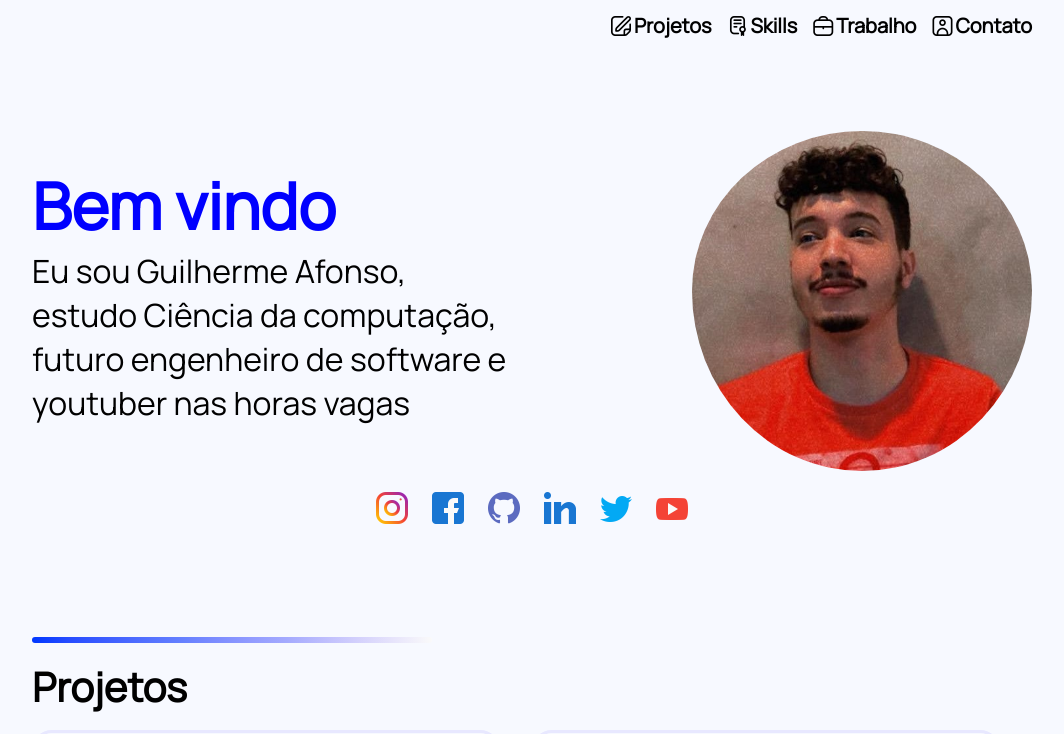
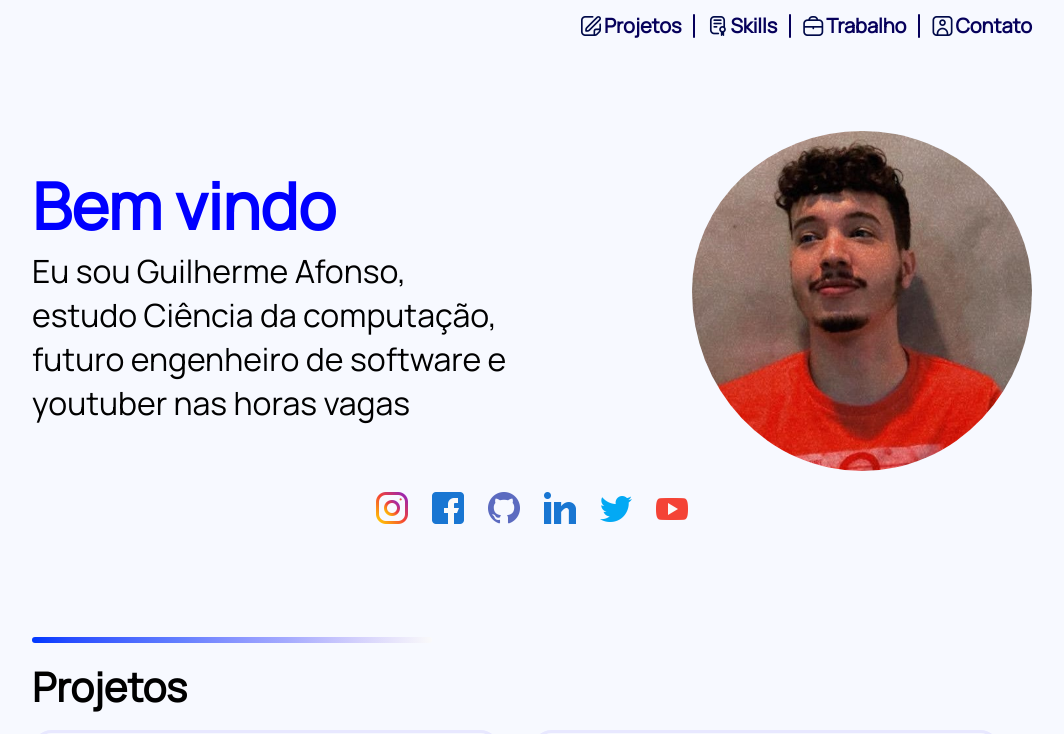
Before and after one commit to Guilhermeasper/guilhermeasper.dev.br, a React (Create React App) app: page / in a window 1280 px wide. Shown: the top 734 px of the page, without its empty margins (108-1172 px from the left). Built offline with nearby package versions, Linux system fonts and the light colour scheme.

Commit message:
add separator to header web

```diff
--- a/src/components/header/mobile/header-mobile.css
+++ b/src/components/header/mobile/header-mobile.css
@@ -27,6 +27,6 @@
 
 .mobile-option a {
     text-decoration: none;
-    color: black;
+    color: rgb(0, 0, 91);
     display: flex;
 }
--- a/src/components/header/web/header-web.css
+++ b/src/components/header/web/header-web.css
@@ -6,18 +6,18 @@
 
 .web-option{
     font-size: 20px;
-    margin-right: 16px;
     font-weight: 700;
 }
 
 .web-option a{
     text-decoration: none;
-    color: black;
+    color: rgb(6, 0, 91);
     display: flex;
     align-items: center;
 }
 
 .option-icon {
+    color: rgb(0, 10, 73);
     display: flex;
     align-items: center;
     margin-right: 3px;
@@ -26,3 +26,11 @@
 .web-option:last-child {
     margin-right: 0px;
 }
+
+.header-separator{
+    width: 2px;
+    height: 24px;
+    background-color: rgb(6 0 91);
+    border-radius: 4px;
+    margin: 0px 12px;
+}
--- a/src/components/header/web/header-web.js
+++ b/src/components/header/web/header-web.js
@@ -10,18 +10,21 @@ function HeaderWeb() {
                     Projetos
                 </a>
             </div>
+            <div className="header-separator"></div>
             <div className="web-option">
                 <a href="#skills">
                     <i className="fi-rr-diploma option-icon"></i>
                     Skills
                 </a>
             </div>
+            <div className="header-separator"></div>
             <div className="web-option">
                 <a href="#work">
                     <i className="fi-rr-briefcase option-icon"></i>
                     Trabalho
                 </a>
             </div>
+            <div className="header-separator"></div>
             <div className="web-option">
                 <a href="#contact">
                     <i className="fi-rr-portrait option-icon"></i>
```
